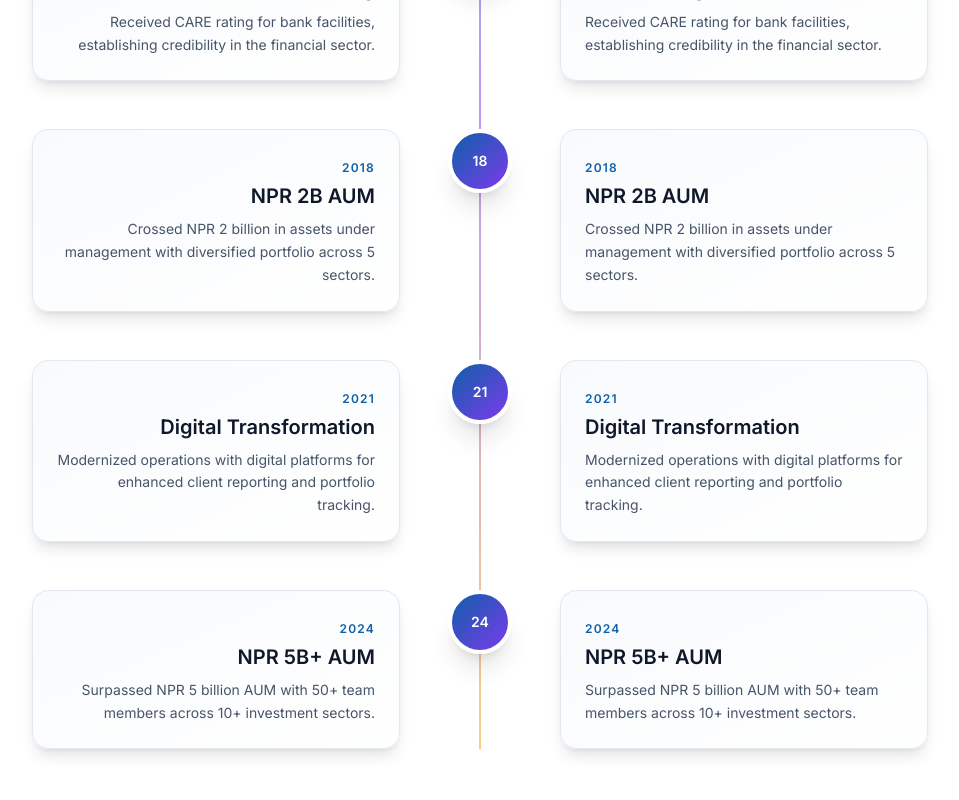
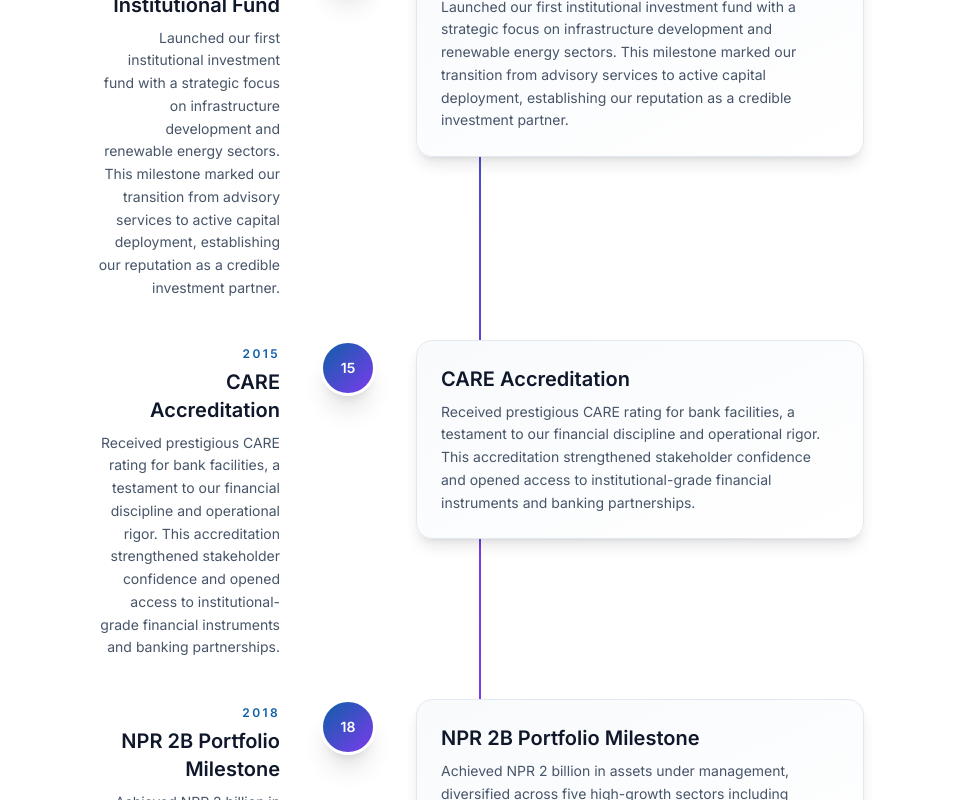
Before and after one commit to sugamQA/SkyTouchInvestment, a React (Vite) app in the folder frontend/: page /about in a window 1280 px wide. Shown: the part 1500-2300 px from the top of the page, without its empty margins (160-1119 px from the left). Built offline with nearby package versions, Linux system fonts and the light colour scheme.

Commit message:
fix: professionalize timeline content and equalize card alignment

```diff
--- a/frontend/src/pages/About.jsx
+++ b/frontend/src/pages/About.jsx
@@ -11,12 +11,12 @@
 ]
 
 const milestones = [
-  { year: '2009', title: 'Founded', desc: 'SkyTouch established in Kathmandu with a vision to transform investment consulting in Nepal.' },
-  { year: '2012', title: 'First Major Fund', desc: 'Launched our first institutional investment fund focused on infrastructure and energy sectors.' },
-  { year: '2015', title: 'CARE Rating', desc: 'Received CARE rating for bank facilities, establishing credibility in the financial sector.' },
-  { year: '2018', title: 'NPR 2B AUM', desc: 'Crossed NPR 2 billion in assets under management with diversified portfolio across 5 sectors.' },
-  { year: '2021', title: 'Digital Transformation', desc: 'Modernized operations with digital platforms for enhanced client reporting and portfolio tracking.' },
-  { year: '2024', title: 'NPR 5B+ AUM', desc: 'Surpassed NPR 5 billion AUM with 50+ team members across 10+ investment sectors.' },
+  { year: '2009', title: 'Establishment & Vision', desc: 'Sky Touch Investment & Consultant Pvt. Ltd. was founded in Kathmandu with a clear mandate: to bridge the gap between strategic capital and high-potential enterprises in Nepal. Registered under Reg. No. 63835, the company commenced operations with a vision to institutionalize investment consulting in the Nepali market.' },
+  { year: '2012', title: 'Inaugural Institutional Fund', desc: 'Launched our first institutional investment fund with a strategic focus on infrastructure development and renewable energy sectors. This milestone marked our transition from advisory services to active capital deployment, establishing our reputation as a credible investment partner.' },
+  { year: '2015', title: 'CARE Accreditation', desc: 'Received prestigious CARE rating for bank facilities, a testament to our financial discipline and operational rigor. This accreditation strengthened stakeholder confidence and opened access to institutional-grade financial instruments and banking partnerships.' },
+  { year: '2018', title: 'NPR 2B Portfolio Milestone', desc: 'Achieved NPR 2 billion in assets under management, diversified across five high-growth sectors including hydropower, real estate, financial services, healthcare, and manufacturing. Expanded our team to 25 professionals with specialized domain expertise.' },
+  { year: '2021', title: 'Digital & Operational Modernization', desc: 'Implemented comprehensive digital transformation initiatives including automated portfolio tracking systems, enhanced client reporting dashboards, and a robust cybersecurity framework. These upgrades improved decision-making velocity and client transparency.' },
+  { year: '2024', title: 'NPR 5B+ AUM & Industry Leadership', desc: 'Surpassed NPR 5 billion in assets under management with a team of 50+ professionals operating across 10+ investment sectors. Recognized as a leading independent investment and consulting firm in Nepal, serving a diverse portfolio of institutional and high-net-worth clients.' },
 ]
 
 const teamMembers = [
@@ -155,42 +155,36 @@
             </p>
           </ScrollReveal>
 
-          <div className="relative max-w-4xl mx-auto">
-            <div className="absolute left-8 md:left-1/2 top-0 bottom-0 w-px bg-gradient-to-b from-primary via-secondary to-tertiary -translate-x-1/2 hidden md:block" />
-            <div className="space-y-12">
-              {milestones.map((m, i) => {
-                const isLeft = i % 2 === 0
-                return (
-                  <ScrollReveal key={m.year} delay={i * 0.08} className={`relative flex flex-col md:flex-row gap-6 md:gap-12 items-start ${isLeft ? 'md:flex-row' : 'md:flex-row-reverse'}`}>
-                    <div className={`hidden md:block flex-1 ${isLeft ? 'text-right' : 'text-left'}`}>
-                      <div className={`inline-block rounded-2xl bg-gradient-to-br from-slate-50 to-white border border-slate-200 p-6 shadow-lg ${isLeft ? 'mr-auto' : 'ml-auto'} max-w-md`}>
-                        <span className="text-xs font-bold text-primary uppercase tracking-widest">{m.year}</span>
-                        <h3 className="text-xl font-bold text-slate-900 mt-1 mb-2">{m.title}</h3>
+          <div className="relative max-w-3xl mx-auto">
+            <div className="absolute left-[27px] md:left-1/2 top-0 bottom-0 w-0.5 bg-gradient-to-b from-primary via-secondary to-tertiary -translate-x-1/2" />
+            <div className="space-y-10">
+              {milestones.map((m, i) => (
+                <ScrollReveal key={m.year} delay={i * 0.08}>
+                  <div className="relative flex items-start gap-6 md:gap-10">
+                    <div className="hidden md:flex flex-1 justify-end">
+                      <div className="w-full max-w-md text-right">
+                        <span className="text-xs font-bold text-primary uppercase tracking-[0.2em]">{m.year}</span>
+                        <h3 className="text-lg md:text-xl font-bold text-slate-900 mt-1 mb-2">{m.title}</h3>
                         <p className="text-sm text-slate-600 leading-relaxed">{m.desc}</p>
                       </div>
                     </div>
-                    <div className="relative z-10 flex items-center justify-center">
-                      <div className="w-16 h-16 rounded-full bg-gradient-to-br from-primary to-secondary flex items-center justify-center text-white font-bold text-sm shadow-xl border-4 border-white">
+                    <div className="relative z-10 flex-shrink-0">
+                      <div className="w-14 h-14 rounded-full bg-gradient-to-br from-primary to-secondary flex items-center justify-center text-white font-bold text-sm shadow-xl border-[3px] border-white">
                         {m.year.slice(2)}
                       </div>
                     </div>
-                    <div className={`md:hidden flex-1`}>
+                    <div className="flex-1 md:flex-initial md:max-w-md">
+                      <div className="md:hidden mb-2">
+                        <span className="text-xs font-bold text-primary uppercase tracking-[0.2em]">{m.year}</span>
+                      </div>
                       <div className="rounded-2xl bg-gradient-to-br from-slate-50 to-white border border-slate-200 p-6 shadow-lg">
-                        <span className="text-xs font-bold text-primary uppercase tracking-widest">{m.year}</span>
-                        <h3 className="text-xl font-bold text-slate-900 mt-1 mb-2">{m.title}</h3>
+                        <h3 className="text-lg md:text-xl font-bold text-slate-900 mb-2">{m.title}</h3>
                         <p className="text-sm text-slate-600 leading-relaxed">{m.desc}</p>
                       </div>
                     </div>
-                    <div className={`hidden md:block flex-1 ${isLeft ? 'text-left' : 'text-right'}`}>
-                      <div className={`inline-block rounded-2xl bg-gradient-to-br from-slate-50 to-white border border-slate-200 p-6 shadow-lg ${isLeft ? 'ml-auto' : 'mr-auto'} max-w-md`}>
-                        <span className="text-xs font-bold text-primary uppercase tracking-widest">{m.year}</span>
-                        <h3 className="text-xl font-bold text-slate-900 mt-1 mb-2">{m.title}</h3>
-                        <p className="text-sm text-slate-600 leading-relaxed">{m.desc}</p>
-                      </div>
-                    </div>
-                  </ScrollReveal>
-                )
-              })}
+                  </div>
+                </ScrollReveal>
+              ))}
             </div>
           </div>
         </div>
```
